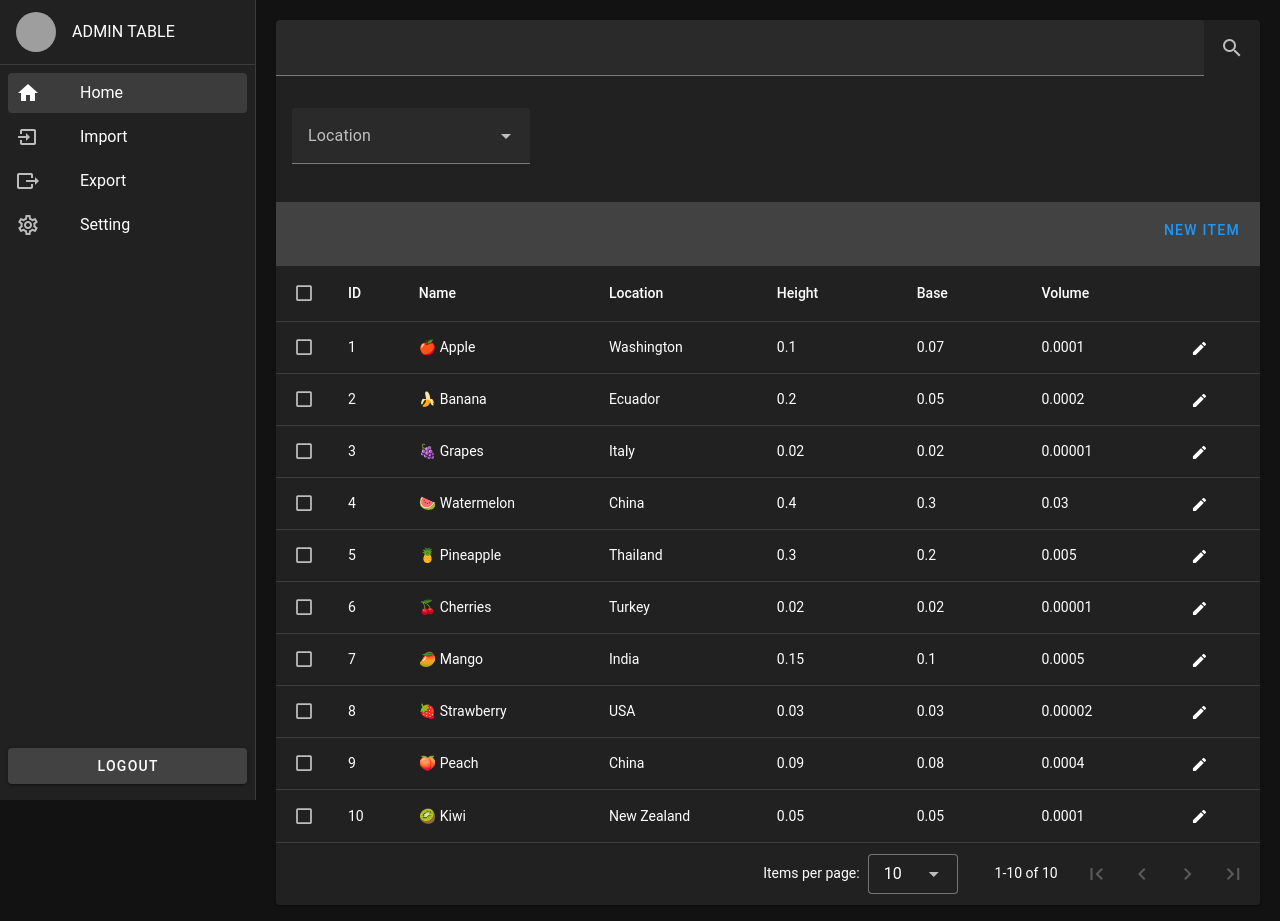
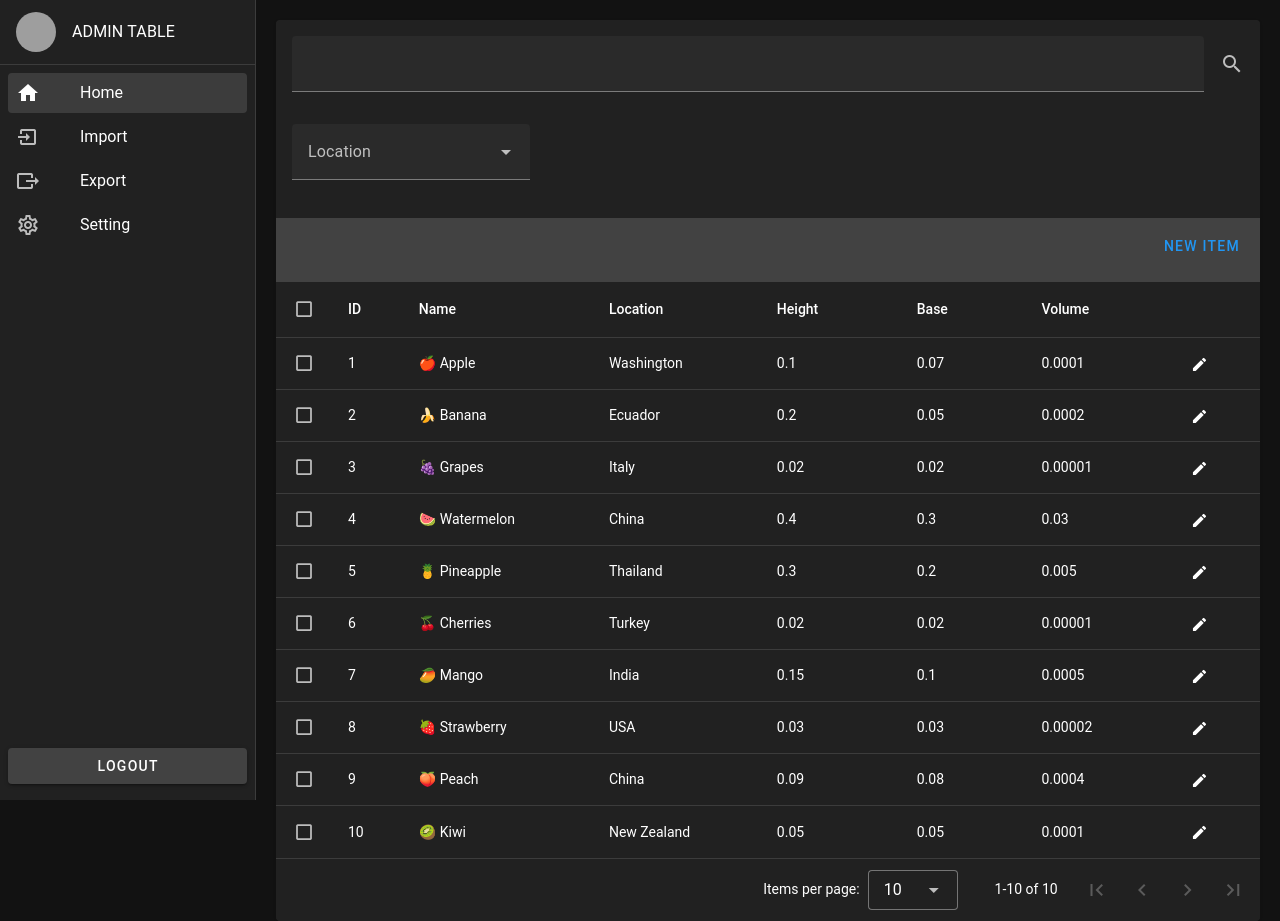
Before and after one commit to AST-tnbt/Vue-dashboard-table, a Vue app: page / in a window 1280 px wide. Built offline with nearby package versions, Linux system fonts and the light colour scheme; grey boxes are pictures that could not be loaded.

Commit message:
Fix searchbar

```diff
--- a/src/pages/Home.vue
+++ b/src/pages/Home.vue
@@ -14,7 +14,7 @@
           label="Search"
           single-line
           hide-details
-          class="mb-4 pr-4"
+          class="mb-4 pr-4 ml-4 mt-4"
         ></v-text-field>
 
         <v-container>
```
